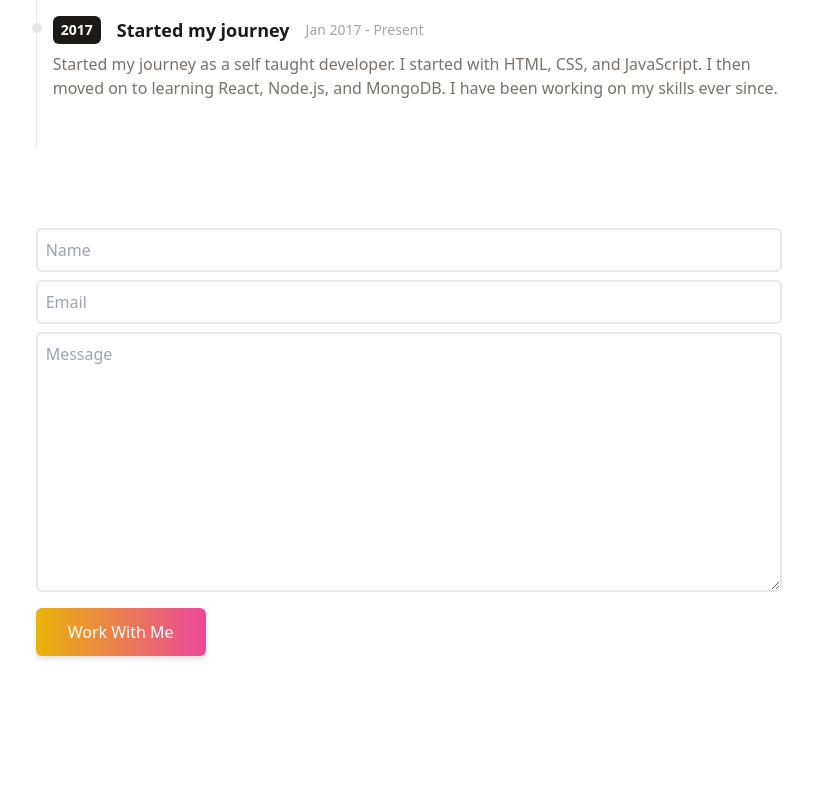
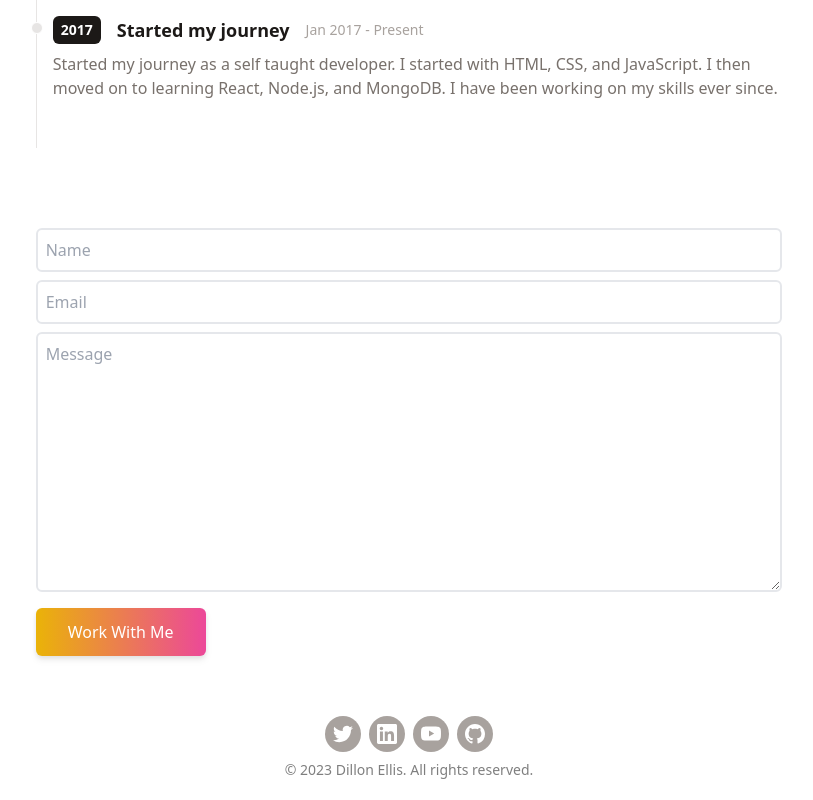
Before and after one commit to Dillonzellis/vite-react-swc-portfolio, a React (Vite) app: page / in a window 1280 px wide. Shown: the part 1092-1892 px from the top of the page, without its empty margins (231-1044 px from the left). Before the commit the page ends 1788 px from the top, so only its background shows below. Built offline with nearby package versions, Linux system fonts and the light colour scheme.

Commit message:
footer component

```diff
--- a/src/App.jsx
+++ b/src/App.jsx
@@ -1,4 +1,5 @@
 import Contact from "./components/Contact";
+import Footer from "./components/Footer";
 import Intro from "./components/Intro";
 import Portfolio from "./components/Portfolio";
 import Timeline from "./components/Timeline";
@@ -10,6 +11,7 @@
       <Portfolio />
       <Timeline />
       <Contact />
+      <Footer />
     </div>
   );
 }
--- /dev/null
+++ b/src/components/Footer.jsx
@@ -0,0 +1,83 @@
+import React from "react";
+
+function Footer() {
+  return (
+    <div className="py-5 text-center">
+      <div className="container mx-auto max-w-screen-lg">
+        <div>
+          <div className="flex flex-wrap justify-center gap-2">
+            <a
+              href=""
+              className="inline-flex items-center space-x-2 rounded-full bg-stone-400 p-2 font-semibold text-white"
+            >
+              <svg
+                className="h-5 w-5 fill-current"
+                role="img"
+                xmlns="http://www.w3.org/2000/svg"
+                viewBox="0 0 24 24"
+              >
+                <path d="M23.953 4.57a10 10 0 01-2.825.775 4.958 4.958 0 002.163-2.723c-.951.555-2.005.959-3.127 1.184a4.92 4.92 0 00-8.384 4.482C7.69 8.095 4.067 6.13 1.64 3.162a4.822 4.822 0 00-.666 2.475c0 1.71.87 3.213 2.188 4.096a4.904 4.904 0 01-2.228-.616v.06a4.923 4.923 0 003.946 4.827 4.996 4.996 0 01-2.212.085 4.936 4.936 0 004.604 3.417 9.867 9.867 0 01-6.102 2.105c-.39 0-.779-.023-1.17-.067a13.995 13.995 0 007.557 2.209c9.053 0 13.998-7.496 13.998-13.985 0-.21 0-.42-.015-.63A9.935 9.935 0 0024 4.59z" />
+              </svg>
+            </a>
+            <a
+              href=""
+              className="inline-flex items-center space-x-2 rounded-full bg-stone-400 p-2 font-semibold text-white"
+            >
+              <svg
+                className="h-5 w-5 fill-current"
+                role="img"
+                viewBox="0 0 256 256"
+                xmlns="http://www.w3.org/2000/svg"
+              >
+                <g>
+                  <path d="M218.123122,218.127392 L180.191928,218.127392 L180.191928,158.724263 C180.191928,144.559023 179.939053,126.323993 160.463756,126.323993 C140.707926,126.323993 137.685284,141.757585 137.685284,157.692986 L137.685284,218.123441 L99.7540894,218.123441 L99.7540894,95.9665207 L136.168036,95.9665207 L136.168036,112.660562 L136.677736,112.660562 C144.102746,99.9650027 157.908637,92.3824528 172.605689,92.9280076 C211.050535,92.9280076 218.138927,118.216023 218.138927,151.114151 L218.123122,218.127392 Z M56.9550587,79.2685282 C44.7981969,79.2707099 34.9413443,69.4171797 34.9391618,57.260052 C34.93698,45.1029244 44.7902948,35.2458562 56.9471566,35.2436736 C69.1040185,35.2414916 78.9608713,45.0950217 78.963054,57.2521493 C78.9641017,63.090208 76.6459976,68.6895714 72.5186979,72.8184433 C68.3913982,76.9473153 62.7929898,79.26748 56.9550587,79.2685282 M75.9206558,218.127392 L37.94995,218.127392 L37.94995,95.9665207 L75.9206558,95.9665207 L75.9206558,218.127392 Z M237.033403,0.0182577091 L18.8895249,0.0182577091 C8.57959469,-0.0980923971 0.124827038,8.16056231 -0.001,18.4706066 L-0.001,237.524091 C0.120519052,247.839103 8.57460631,256.105934 18.8895249,255.9977 L237.033403,255.9977 C247.368728,256.125818 255.855922,247.859464 255.999,237.524091 L255.999,18.4548016 C255.851624,8.12438979 247.363742,-0.133792868 237.033403,0.000790807055" />
+                </g>
+              </svg>
+            </a>
+            <a
+              href=""
+              className="inline-flex items-center space-x-2 rounded-full bg-stone-400 p-2 font-semibold text-white"
+            >
+              <svg
+                className="h-5 w-5 fill-current"
+                xmlns="http://www.w3.org/2000/svg"
+                viewBox="0 0 16 16"
+              >
+                <path d="M8.051 1.999h.089c.822.003 4.987.033 6.11.335a2.01 2.01 0 0 1 1.415 1.42c.101.38.172.883.22 1.402l.01.104.022.26.008.104c.065.914.073 1.77.074 1.957v.075c-.001.194-.01 1.108-.082 2.06l-.008.105-.009.104c-.05.572-.124 1.14-.235 1.558a2.007 2.007 0 0 1-1.415 1.42c-1.16.312-5.569.334-6.18.335h-.142c-.309 0-1.587-.006-2.927-.052l-.17-.006-.087-.004-.171-.007-.171-.007c-1.11-.049-2.167-.128-2.654-.26a2.007 2.007 0 0 1-1.415-1.419c-.111-.417-.185-.986-.235-1.558L.09 9.82l-.008-.104A31.4 31.4 0 0 1 0 7.68v-.123c.002-.215.01-.958.064-1.778l.007-.103.003-.052.008-.104.022-.26.01-.104c.048-.519.119-1.023.22-1.402a2.007 2.007 0 0 1 1.415-1.42c.487-.13 1.544-.21 2.654-.26l.17-.007.172-.006.086-.003.171-.007A99.788 99.788 0 0 1 7.858 2h.193zM6.4 5.209v4.818l4.157-2.408L6.4 5.209z" />
+              </svg>
+            </a>
+            <a
+              href=""
+              className="inline-flex items-center space-x-2 rounded-full bg-stone-400 p-2 font-semibold text-white"
+            >
+              <svg
+                xmlns="http://www.w3.org/2000/svg"
+                xmlnsXlink="http://www.w3.org/1999/xlink"
+                aria-hidden="true"
+                role="img"
+                className="w-5"
+                preserveAspectRatio="xMidYMid meet"
+                viewBox="0 0 24 24"
+              >
+                <g fill="none">
+                  <path
+                    fillRule="evenodd"
+                    clipRule="evenodd"
+                    d="M12 0C5.37 0 0 5.37 0 12c0 5.31 3.435 9.795 8.205 11.385c.6.105.825-.255.825-.57c0-.285-.015-1.23-.015-2.235c-3.015.555-3.795-.735-4.035-1.41c-.135-.345-.72-1.41-1.23-1.695c-.42-.225-1.02-.78-.015-.795c.945-.015 1.62.87 1.845 1.23c1.08 1.815 2.805 1.305 3.495.99c.105-.78.42-1.305.765-1.605c-2.67-.3-5.46-1.335-5.46-5.925c0-1.305.465-2.385 1.23-3.225c-.12-.3-.54-1.53.12-3.18c0 0 1.005-.315 3.3 1.23c.96-.27 1.98-.405 3-.405s2.04.135 3 .405c2.295-1.56 3.3-1.23 3.3-1.23c.66 1.65.24 2.88.12 3.18c.765.84 1.23 1.905 1.23 3.225c0 4.605-2.805 5.625-5.475 5.925c.435.375.81 1.095.81 2.22c0 1.605-.015 2.895-.015 3.3c0 .315.225.69.825.57A12.02 12.02 0 0 0 24 12c0-6.63-5.37-12-12-12z"
+                    fill="currentColor"
+                  />
+                </g>
+              </svg>
+            </a>
+          </div>
+        </div>
+      </div>
+      <p className="mt-2 text-sm  opacity-50">
+        &copy; {new Date().getFullYear()} Dillon Ellis. All
+        rights reserved.
+      </p>
+    </div>
+  );
+}
+
+export default Footer;
```
